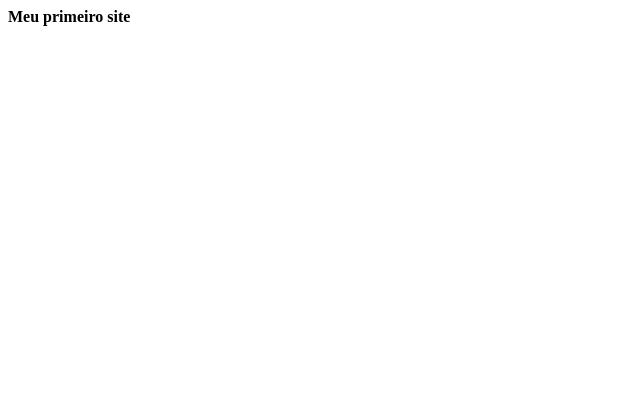
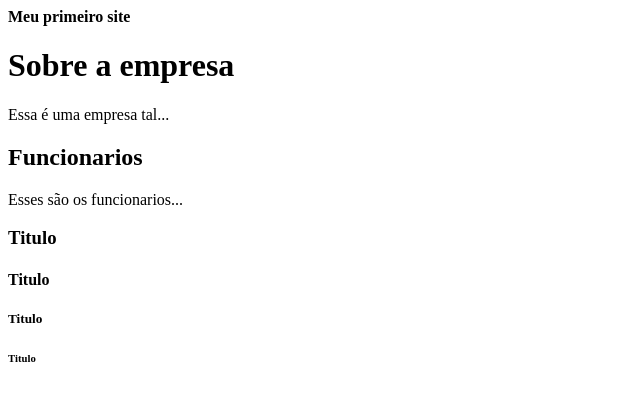
Before and after one commit to c-viniciussantos/HTML5_Basic, a plain HTML site: page Project1/projeto.html in a window 1280 px wide. Shown: the whole page, without its empty margins (0-640 px from the left). Drawn offline with Linux system fonts and the light colour scheme.

Commit message:
Cabeçalhos

```diff
--- a/Project1/projeto.html
+++ b/Project1/projeto.html
@@ -2,21 +2,31 @@
 <!doctype html>
 
 <html>
-
 	<!--cabeça do html, não aparece para o usuário-->
 	<head>
-
-		<title>
-			Meu site
-		</title>
+		<!--titulo do site-->
+		<title>Meu site</title>
+		<!--tag para definir atributo para acentução padrão utf-8-->
+		<meta charset="utf-8">
 
 	</head>
-
 	<!--corpo do html, aparece para o usuário-->
 	<body>
+		<!-- <b> - bold = negrito-->
+		<b>Meu primeiro site</b>
 
-		<!-- <b> bold = negrito-->
-		<b>Meu primeiro site</b>
+		<!-- <br> - break = quebrar linha-->
+		<!-- <h1 até h6> - header = cabeçalho-->
+		<h1>Sobre a empresa<br></h1>
+		Essa é uma empresa tal...
+
+		<h2>Funcionarios</h2>
+		Esses são os funcionarios...
+
+		<h3>Titulo</h3>
+		<h4>Titulo</h4>
+		<h5>Titulo</h5>
+		<h6>Titulo</h6>
 
 	</body>
 
```
